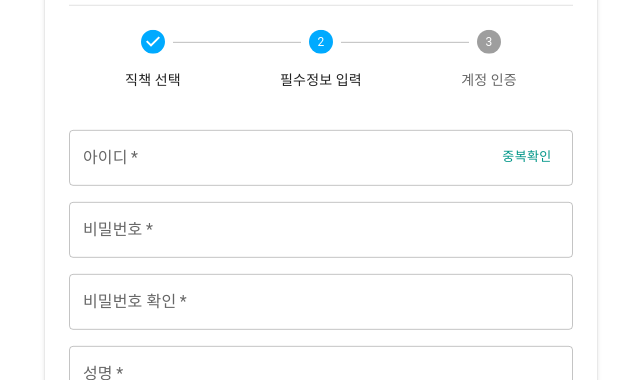
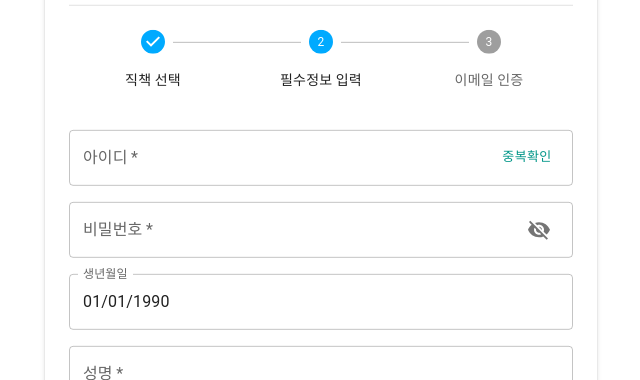
Before and after one commit to rkdgusrn1212/laboratory_information_system, a React (Create React App) app in the folder front/: page /signup in a window 1280 px wide. Both pictures are taken after a click on the button "다음". Shown: the part 182-562 px from the top of the page, without its empty margins (319-959 px from the left). Built offline with nearby package versions, Linux system fonts and the light colour scheme.

Commit message:
MemberDetail 상세 구현 완료

```diff
--- a/front/package.json
+++ b/front/package.json
@@ -8,6 +8,7 @@
     "@fontsource/roboto": "^4.5.8",
     "@mui/icons-material": "^5.11.0",
     "@mui/material": "^5.11.2",
+    "@mui/x-date-pickers": "^5.0.13",
     "@reduxjs/toolkit": "^1.9.1",
     "@testing-library/jest-dom": "^5.14.1",
     "@testing-library/react": "^13.0.0",
@@ -16,6 +17,7 @@
     "@typescript-eslint/eslint-plugin": "^5.48.0",
     "@typescript-eslint/parser": "^5.48.0",
     "axios": "^1.2.2",
+    "dayjs": "^1.11.7",
     "eslint": "^8.31.0",
     "eslint-config-prettier": "^8.5.0",
     "prettier": "^2.8.1",
--- a/front/src/components/signup/MemberDetailForm.tsx
+++ b/front/src/components/signup/MemberDetailForm.tsx
@@ -1,21 +1,33 @@
+import { useState, useCallback } from 'react';
 import Box from '@mui/material/Box';
 import Grid from '@mui/material/Grid';
-import TextField from '@mui/material/TextField';
+import TextField, { TextFieldProps } from '@mui/material/TextField';
 import Button from '@mui/material/Button';
 import InputAdornment from '@mui/material/InputAdornment';
+import VisibilityIcon from '@mui/icons-material/Visibility';
+import VisibilityOffIcon from '@mui/icons-material/VisibilityOff';
+import IconButton from '@mui/material/IconButton';
+import dayjs, { Dayjs } from 'dayjs';
+import { AdapterDayjs } from '@mui/x-date-pickers/AdapterDayjs';
+import { LocalizationProvider } from '@mui/x-date-pickers/LocalizationProvider';
+import { DatePicker } from '@mui/x-date-pickers/DatePicker';
 
 const MemberDetailForm = () => {
-  const handleSubmit = (event: React.FormEvent<HTMLFormElement>) => {
-    event.preventDefault();
-    const data = new FormData(event.currentTarget);
-    console.log({
-      email: data.get('email'),
-      password: data.get('password'),
-    });
-  };
+  const [birth, setBirth] = useState<Dayjs | null>(dayjs('1990-01-01'));
+  const [passwordVisiblity, setPasswordVisibility] = useState(false);
+
+  const handleMouseUpAndLeaveVisibility = useCallback(
+    () => setPasswordVisibility(false),
+    [],
+  );
+
+  const handleMouseDownVisibility = useCallback(
+    () => setPasswordVisibility(true),
+    [],
+  );
 
   return (
-    <Box component="form" noValidate onSubmit={handleSubmit} sx={{ mt: 3 }}>
+    <Box component="form" noValidate sx={{ mt: 3 }}>
       <Grid container spacing={2}>
         <Grid
           item
@@ -51,20 +63,46 @@ const MemberDetailForm = () => {
             fullWidth
             name="password"
             label="비밀번호"
-            type="password"
+            type={passwordVisiblity ? 'text' : 'password'}
             id="password"
             autoComplete="new-password"
+            InputProps={{
+              endAdornment: (
+                <InputAdornment position="end">
+                  <IconButton
+                    onMouseLeave={handleMouseUpAndLeaveVisibility}
+                    onMouseUp={handleMouseUpAndLeaveVisibility}
+                    onMouseDown={handleMouseDownVisibility}
+                  >
+                    {passwordVisiblity ? (
+                      <VisibilityIcon />
+                    ) : (
+                      <VisibilityOffIcon />
+                    )}
+                  </IconButton>
+                </InputAdornment>
+              ),
+            }}
           />
         </Grid>
         <Grid item xs={12}>
-          <TextField
-            required
-            fullWidth
-            name="password2"
-            label="비밀번호 확인"
-            type="password"
-            id="password2"
-          />
+          <LocalizationProvider dateAdapter={AdapterDayjs}>
+            <DatePicker
+              disableFuture
+              label="생년월일"
+              openTo="year"
+              value={birth}
+              views={['year', 'month', 'day']}
+              onChange={(
+                newValue: React.SetStateAction<dayjs.Dayjs | null>,
+              ) => {
+                setBirth(newValue);
+              }}
+              renderInput={(params: TextFieldProps) => (
+                <TextField fullWidth {...params} />
+              )}
+            />
+          </LocalizationProvider>
         </Grid>
         <Grid item xs={12}>
           <TextField
--- a/front/src/components/signup/SignupForm.tsx
+++ b/front/src/components/signup/SignupForm.tsx
@@ -15,7 +15,7 @@ import Divider from '@mui/material/Divider';
 import Logo from '../common/Logo';
 import ValidationForm from './ValidationForm';
 
-const steps = ['직책 선택', '필수정보 입력', '계정 인증'];
+const steps = ['직책 선택', '필수정보 입력', '이메일 인증'];
 
 const InnerForm: React.FC<{ activeStep: number }> = ({ activeStep }) => {
   switch (activeStep) {
--- a/front/src/components/signup/ValidationForm.tsx
+++ b/front/src/components/signup/ValidationForm.tsx
@@ -51,7 +51,7 @@ const ValidationForm: React.FC = () => {
           variant="contained"
           sx={{ mt: 3, mb: 2 }}
         >
-          '인증번호 발송'
+          인증번호 발송
         </Button>
       )}
     </Box>
```
